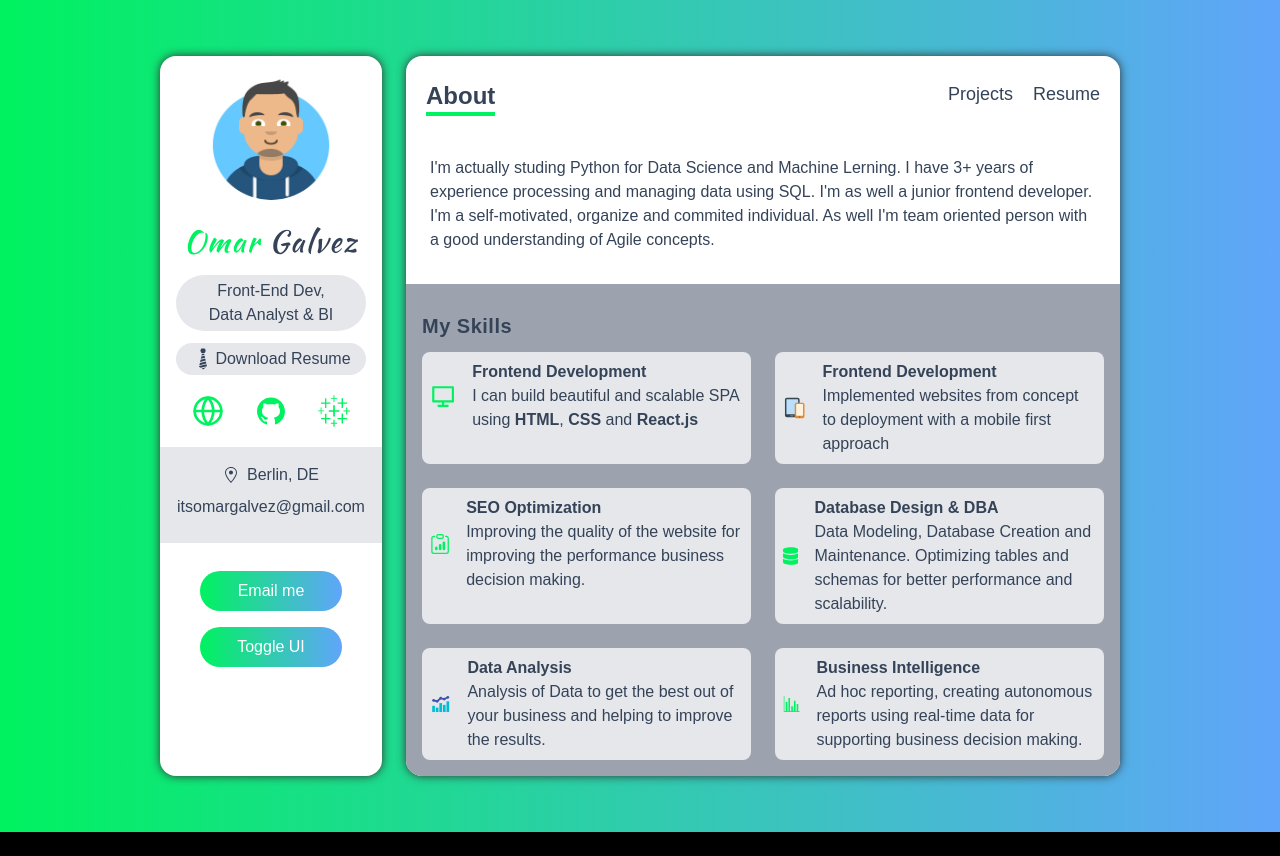
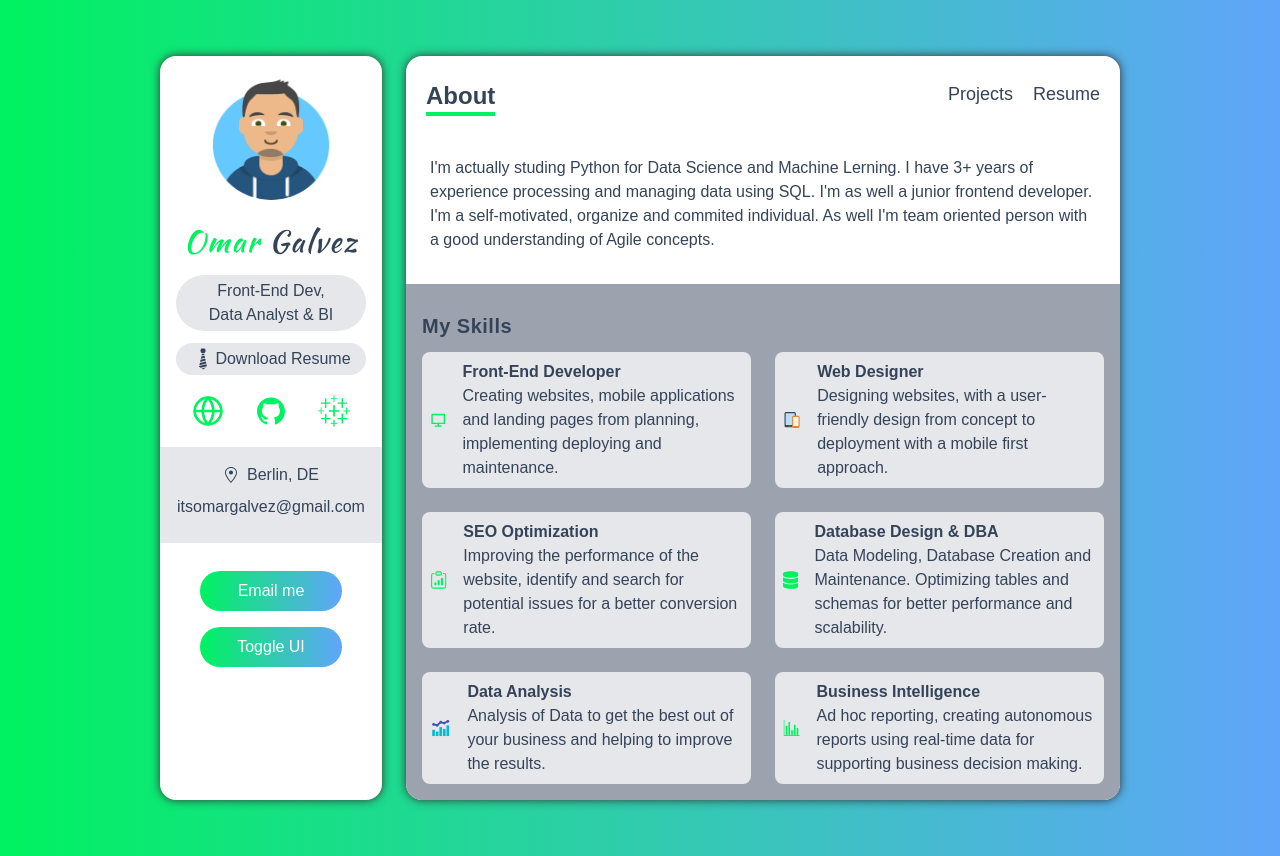
Before and after one commit to ogalvezg/portfolio, a Next.js app: page / in a window 1280 px wide. Before the commit the page ends 832 px from the top, so only its background shows below. Built offline with nearby package versions, Linux system fonts and the light colour scheme.

Commit message:
about page change

```diff
--- a/data.ts
+++ b/data.ts
@@ -8,18 +8,18 @@ import {GiHistogram} from 'react-icons/gi'
 export const services:IService[] = [
     {
         Icon: RiComputerLine,
-        title: 'Frontend Development',
-        about: 'I can build beautiful and scalable SPA using <b> HTML</b>, <b>CSS</b> and <b>React.js</b>'
+        title: 'Front-End Developer',
+        about: 'Creating websites, mobile applications and landing pages from planning, implementing deploying and maintenance.'
     },
     {
         Icon: FcSmartphoneTablet,
-        title: 'Frontend Development',
-        about: 'Implemented websites from concept to deployment with a mobile first approach'
+        title: 'Web Designer',
+        about: 'Designing websites, with a user-friendly design from concept to deployment with a mobile first approach.'
     },
     {
         Icon: BsClipboardData,
         title: 'SEO Optimization',
-        about: 'Improving the quality of the website for improving the performance business decision making.'
+        about: 'Improving the performance of the website, identify and search for potential issues for a better conversion rate.'
     },
     {
         Icon: FaDatabase,
```
